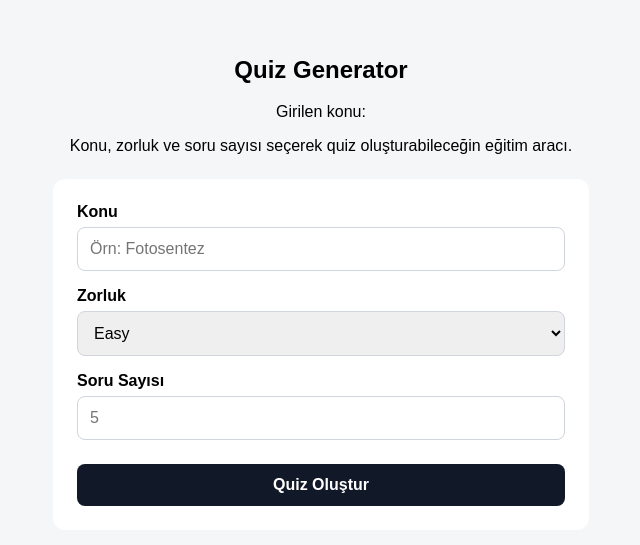
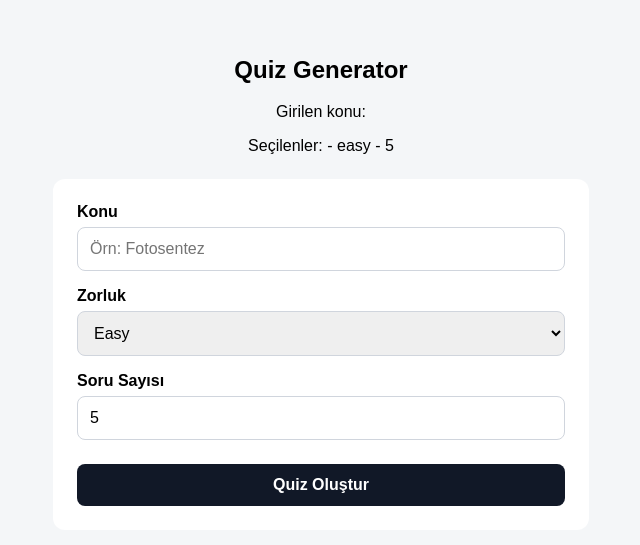
Before and after one commit to reyhanmills/quiz-generator, a React app in the folder frontend/: page / in a window 1280 px wide. Shown: the part 117-662 px from the top of the page, without its empty margins (319-959 px from the left). Built offline with nearby package versions, Linux system fonts and the light colour scheme; the HTML template or start-up script is replaced by a standard one.

Commit message:
feat: frontend form yapısı tamamlandı; state yönetimi, controlled component ve submit işlemleri eklendi

```diff
--- a/frontend/src/App.jsx
+++ b/frontend/src/App.jsx
@@ -3,17 +3,28 @@ import { useState } from "react";
 
 function App() {
   const [topic, setTopic] = useState("");
+  const [difficulty, setDifficulty] = useState("easy");
+  const [questionCount, setQuestionCount] = useState(5);
+  const handleSubmit = (event) =>{
+    event.preventDefault();
+    console.log({
+      topic,
+      difficulty,
+      questionCount
+    });
+  };
+
   return (
     <main className="app">
       <section className="quiz-container">
         <h1>Quiz Generator</h1>
         <p>Girilen konu: {topic}</p>
         <p>
-          Konu, zorluk ve soru sayısı seçerek quiz oluşturabileceğin eğitim aracı.
+          Seçilenler: {topic} - {difficulty} - {questionCount}
         </p>
 
         <div className="quiz-box">
-          <form className="quiz-form">
+          <form className="quiz-form" onSubmit={handleSubmit}>
             <label>
               Konu
               <input
@@ -28,7 +39,12 @@ function App() {
 
             <label>
               Zorluk
-              <select>
+              <select
+                value={difficulty}
+                onChange={(event) => {
+                  setDifficulty(event.target.value);
+
+                }}>
                 <option value="easy">Easy</option>
                 <option value="medium">Medium</option>
                 <option value="hard">Hard</option>
@@ -37,7 +53,16 @@ function App() {
 
             <label>
               Soru Sayısı
-              <input type="number" min="1" max="10" placeholder="5" />
+              <input
+                type="number"
+                min="1"
+                max="10"
+                placeholder="5"
+                value={questionCount}
+                onChange={(event) => {
+                  setQuestionCount(event.target.value);
+
+                }} />
             </label>
 
             <button type="submit">Quiz Oluştur</button>
```
